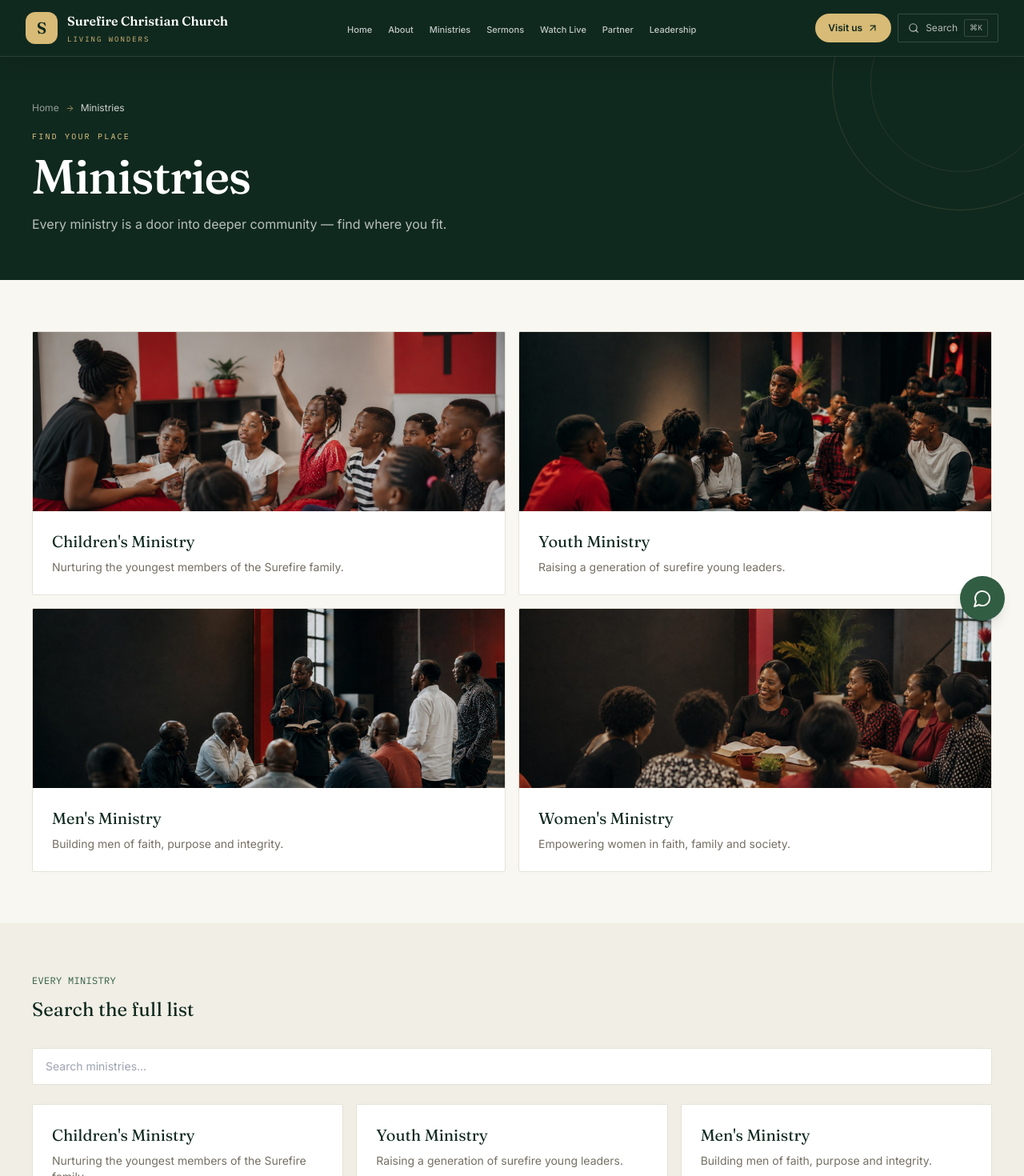
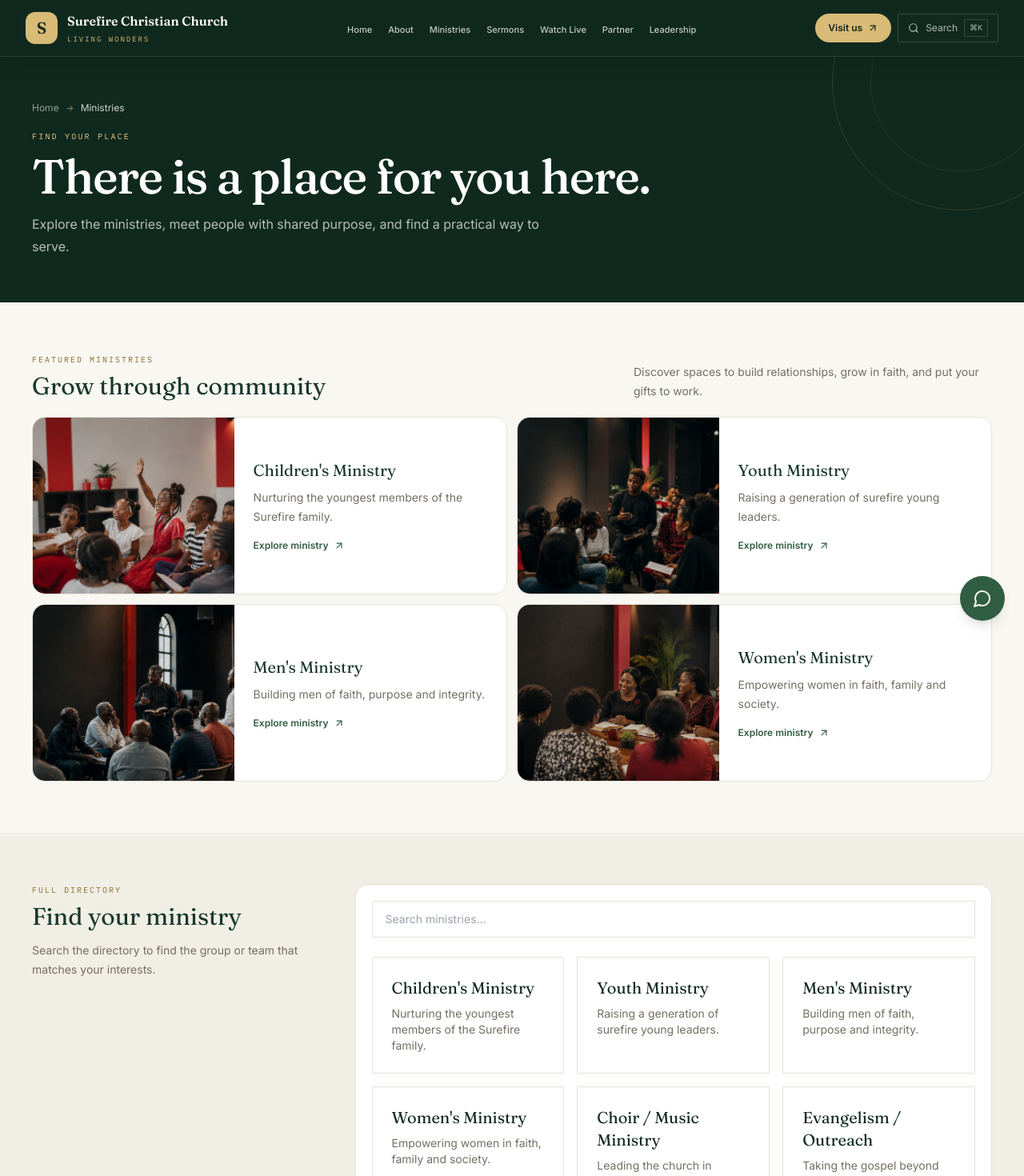
Before and after one commit to taiwoatlas/surefire-next, a Next.js app: page /ministries in a window 1280 px wide. Shown: the top 1470 px of the page at 80% size. Built offline with nearby package versions, Linux system fonts and the light colour scheme; no server answers.

Commit message:
Redesign Ministries and Empowerment pages for clearer discovery and tighter layout

```diff
--- a/app/ministries/page.tsx
+++ b/app/ministries/page.tsx
@@ -1,6 +1,7 @@
 import type { Metadata } from "next";
 import Image from "next/image";
 import Link from "next/link";
+import { ArrowUpRight } from "lucide-react";
 import { PageHeader } from "@/components/layout/PageHeader";
 import { Section } from "@/components/layout/Section";
 import { ministries } from "@/data/ministries";
@@ -17,38 +18,24 @@ export default function MinistriesPage() {
 
   return (
     <>
-      <PageHeader
-        eyebrow="Find Your Place"
-        title="Ministries"
-        lede="Every ministry is a door into deeper community — find where you fit."
-        breadcrumbs={[{ label: "Home", href: "/" }, { label: "Ministries" }]}
-      />
+      <PageHeader eyebrow="Find your place" title="There is a place for you here." lede="Explore the ministries, meet people with shared purpose, and find a practical way to serve." breadcrumbs={[{ label: "Home", href: "/" }, { label: "Ministries" }]} />
 
       <Section tone="paper">
-        <div className="grid gap-4 sm:grid-cols-2">
+        <div className="flex flex-wrap items-end justify-between gap-4"><div><p className="font-mono text-[10px] uppercase tracking-[.2em] text-[#8b6b2c]">Featured ministries</p><h2 className="mt-2 font-display text-3xl text-[#18382b]">Grow through community</h2></div><p className="max-w-md text-sm leading-6 text-[#756f63]">Discover spaces to build relationships, grow in faith, and put your gifts to work.</p></div>
+        <div className="mt-5 grid gap-3 sm:grid-cols-2">
           {featured.map((ministry) => (
-            <Link
-              key={ministry.name}
-              href={ministryHref(ministry)}
-              className="group relative spotlight-card overflow-hidden rounded-sm border border-line bg-charcoal transition-transform hover:-translate-y-1"
-            >
-              <div className="relative h-56 w-full">
-                <Image src={ministry.photo!} alt={ministry.name} fill sizes="(min-width: 640px) 50vw, 100vw" className="object-cover" />
-              </div>
-              <div className="p-6">
-                <h3 className="font-display text-xl">{ministry.name}</h3>
-                <p className="mt-2 text-sm text-gray">{ministry.desc}</p>
-              </div>
+            <Link key={ministry.name} href={ministryHref(ministry)} className="group grid overflow-hidden rounded-2xl border border-[#e6e2d8] bg-white transition hover:-translate-y-0.5 hover:border-[#c7ad6d] hover:shadow-[0_12px_32px_rgba(24,56,43,.08)] sm:grid-cols-[.85fr_1.15fr]">
+              <div className="relative min-h-[190px] overflow-hidden bg-[#e9eddf] sm:min-h-[220px]"><Image src={ministry.photo!} alt={ministry.name} fill sizes="(min-width: 640px) 25vw, 100vw" className="object-cover transition duration-500 group-hover:scale-105" /></div>
+              <div className="flex flex-col justify-center p-5 sm:p-6"><h3 className="font-display text-xl text-[#18382b]">{ministry.name}</h3><p className="mt-2 text-sm leading-6 text-[#756f63]">{ministry.desc}</p><span className="mt-4 inline-flex items-center gap-1.5 text-xs font-semibold text-[#315d43]">Explore ministry <ArrowUpRight size={14} aria-hidden="true" /></span></div>
             </Link>
           ))}
         </div>
       </Section>
 
       <Section tone="stone">
-        <p className="font-mono text-xs uppercase tracking-wide text-red">Every Ministry</p>
-        <h2 className="mt-3 font-display text-2xl">Search the full list</h2>
-        <div className="mt-8">
-          <MinistryExplorer />
+        <div className="grid gap-5 md:grid-cols-[.65fr_1.35fr] md:items-start">
+          <div><p className="font-mono text-[10px] uppercase tracking-[.2em] text-[#8b6b2c]">Full directory</p><h2 className="mt-2 font-display text-3xl text-[#18382b]">Find your ministry</h2><p className="mt-3 text-sm leading-6 text-[#756f63]">Search the directory to find the group or team that matches your interests.</p></div>
+          <div className="rounded-2xl border border-[#e2dfd5] bg-white p-4 sm:p-5"><MinistryExplorer /></div>
         </div>
       </Section>
     </>
```
